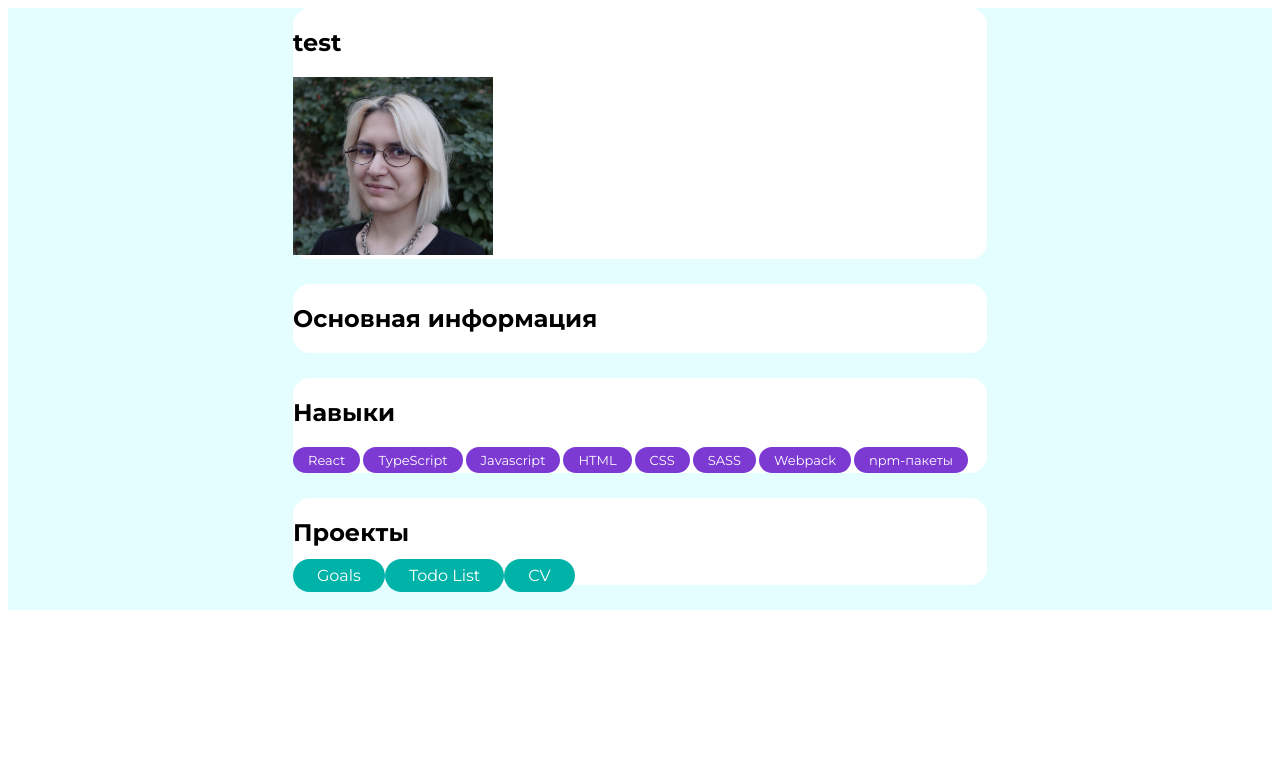
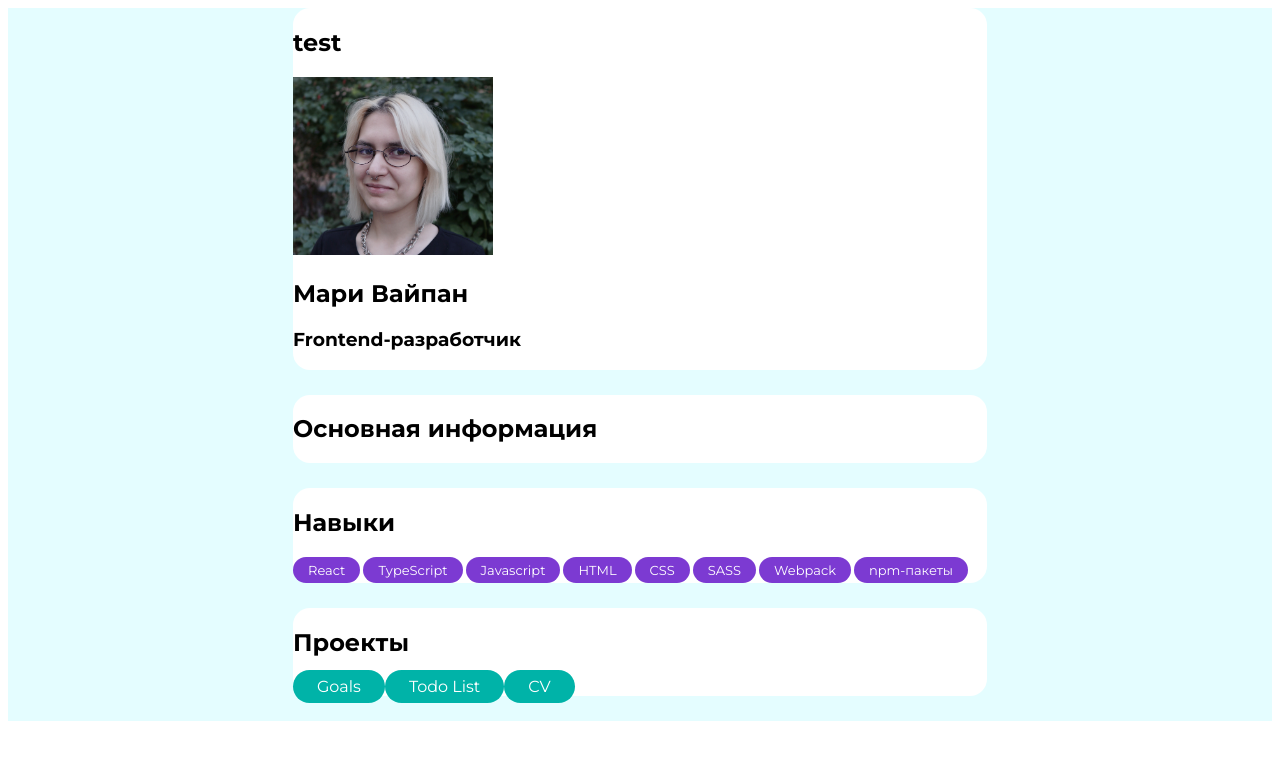
Before and after one commit to Ave-Mari/Mari-CV, a React app: page / in a window 1280 px wide. Shown: the top 760 px of the page. Built offline with nearby package versions, Linux system fonts and the light colour scheme; the HTML template or start-up script is replaced by a standard one.

Commit message:
add name and position

```diff
--- a/src/App.tsx
+++ b/src/App.tsx
@@ -16,6 +16,8 @@ const App = () => {
     <main>
       <Section title='test'>
         <img src={Avatar} alt='CV Picture' className='avatar'/>
+        <h1>Мари Вайпан</h1>
+        <h3>Frontend-разработчик</h3>
       </Section>
         <Section
       title="Основная информация"
```
